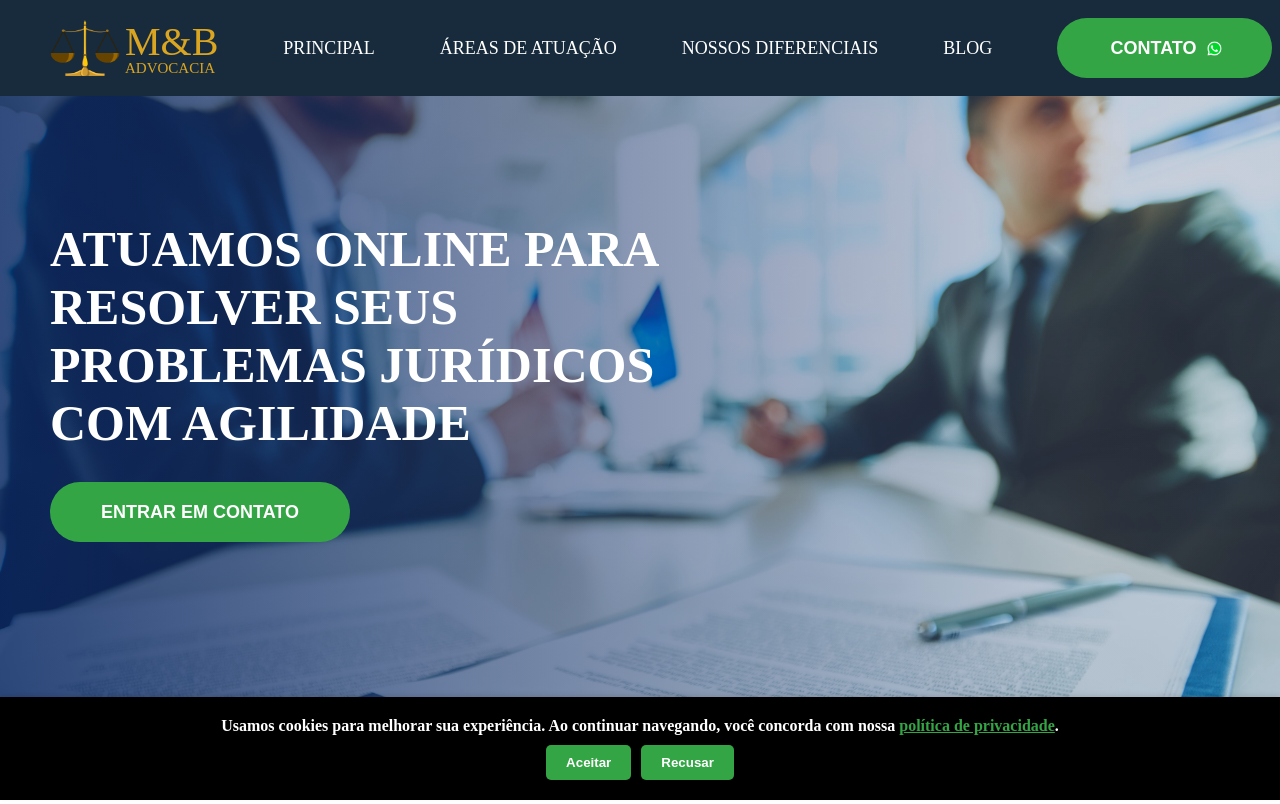
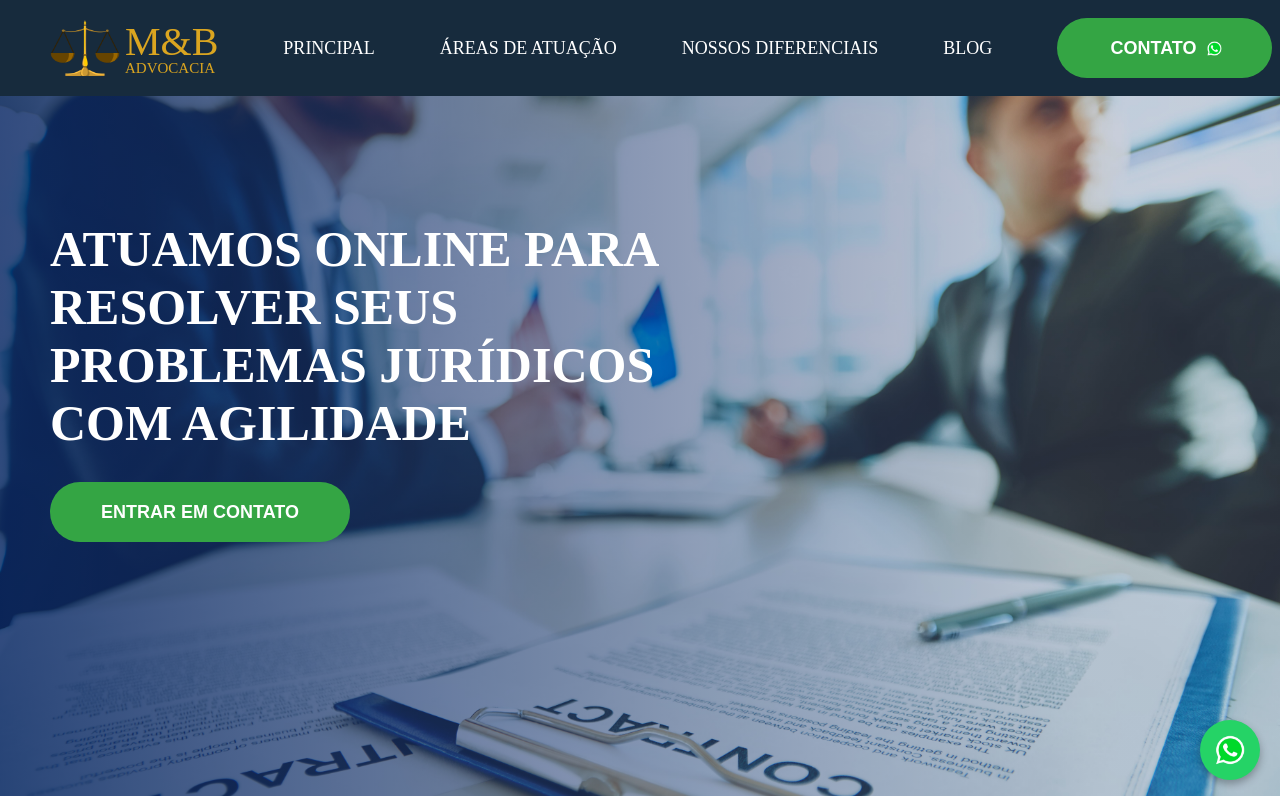
Before and after one commit to BrunoMancuelho/AssessoriaJuridica, a plain HTML site: page index.html in a window 1280 px wide. Shown: the top 804 px of the page. Drawn offline with nearby package versions, Linux system fonts and the light colour scheme.

Commit message:
removi os cookies do site

```diff
--- a/index.html
+++ b/index.html
@@ -289,17 +289,6 @@
         <img src="img/GDAdLR.webp" alt="WhatsApp botão flutuante" title="Converse conosco no WhatsApp">
     </a>
 
-    <div id="cookie-banner" class="cookie-banner">
-        <p>
-            Usamos cookies para melhorar sua experiência. Ao continuar navegando, você concorda com nossa
-            <a href="politica-privacidade.html" target="_blank">política de privacidade</a>.
-        </p>
-        <div class="cookie-buttons">
-            <button id="accept-cookies">Aceitar</button>
-            <button id="reject-cookies">Recusar</button>
-        </div>
-    </div>
-
     <script src="https://unpkg.com/flickity@2.2.2/dist/flickity.pkgd.min.js"></script>
     <script src="script.js"></script>
 </body>
--- a/script.js
+++ b/script.js
@@ -75,25 +75,6 @@ window.onclick = function (event) {
     }
 };
 //----------------------------------------------------------------------------------------------------------------------------------------
-// Cookies
-document.addEventListener("DOMContentLoaded", () => {
-    const banner = document.getElementById("cookie-banner");
-    const acceptBtn = document.getElementById("accept-cookies");
-    const rejectBtn = document.getElementById("reject-cookies");
-
-    if (!localStorage.getItem("cookie-consent")) {
-        banner.style.display = "block";
-    }
-
-    const handleConsent = (consent) => {
-        localStorage.setItem("cookie-consent", consent);
-        banner.style.display = "none";
-    };
-
-    acceptBtn.addEventListener("click", () => handleConsent("accepted"));
-    rejectBtn.addEventListener("click", () => handleConsent("rejected"));
-});
-//----------------------------------------------------------------------------------------------------------------------------------------
 function scrollToSection(id) {
     const target = document.getElementById(id);
     const offset = 75; // ajuste conforme a altura do cabeçalho
--- a/style.css
+++ b/style.css
@@ -637,53 +637,6 @@ html {
     scrollbar-color: rgb(52, 165, 68) white;
 }
 
-.cookie-banner {
-    position: fixed;
-    bottom: 0;
-    width: 100%;
-    background-color: black;
-    color: white;
-    text-align: center;
-    padding: 20px;
-    font-size: 16px;
-    box-shadow: 0 -2px 5px rgba(0, 0, 0, 0.1);
-    z-index: 9999;
-    display: none;
-    font-weight: bold;
-}
-
-.cookie-banner p {
-    margin-bottom: 10px;
-}
-
-.cookie-banner a {
-    color: rgb(52, 165, 68);
-    text-decoration: underline;
-}
-
-.cookie-buttons {
-    display: flex;
-    justify-content: center;
-    gap: 10px;
-}
-
-.cookie-buttons button {
-    background-color: rgb(52, 165, 68);
-    color: white;
-    border: none;
-    padding: 10px 20px;
-    border-radius: 5px;
-    font-weight: bold;
-    cursor: pointer;
-    transition: transform 0.3s ease, background-color 0.3s ease;
-}
-
-.cookie-buttons button:hover {
-    background-color: white;
-    color: rgb(52, 165, 68);
-    transform: scale(1.05);
-}
-
 @media (max-width: 768px) and (min-width: 431px) {
 
     body {
@@ -1623,8 +1576,4 @@ html {
         display: none;
     }
 
-    .cookie-banner {
-        width: 100%;
-    }
-
-}
+}
```
